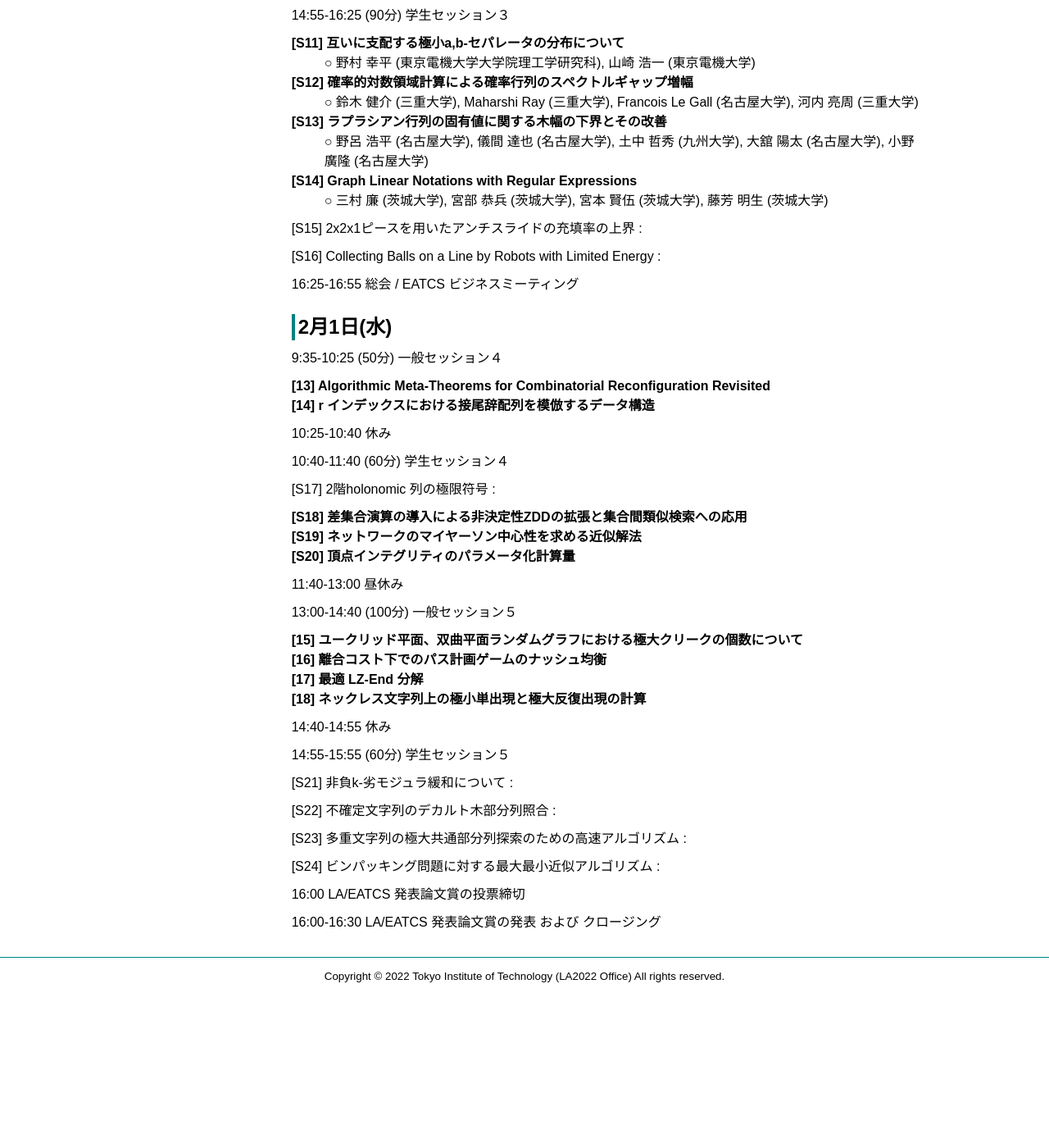
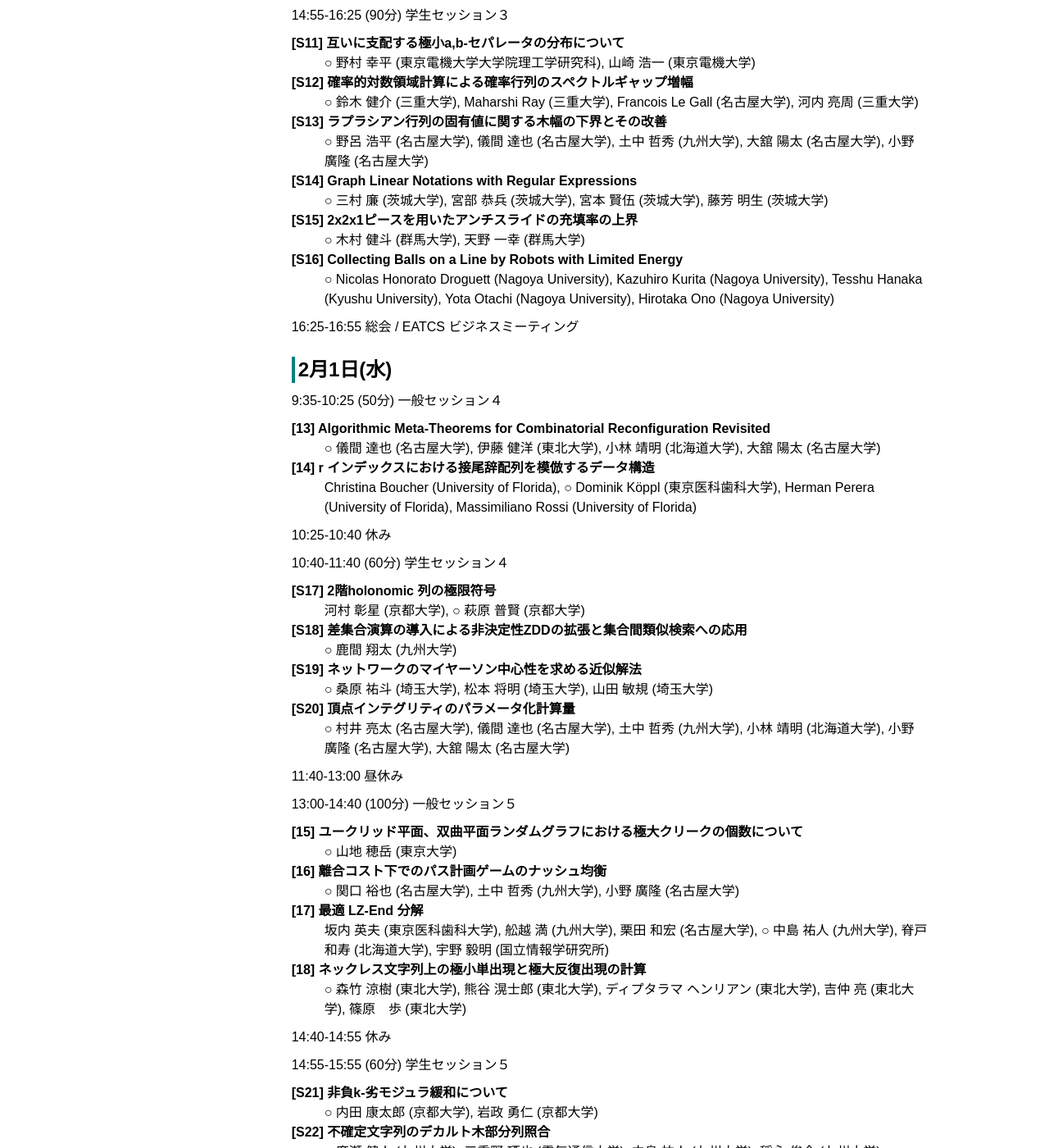
Before and after one commit to LA-symposium2022/LA-symposium2022.github.io, a Jekyll site: the page built from winter_program.md, in a window 1280 px wide and 1400 px high, scrolled down 1781 px. Shown: the whole window at 82% size. Built offline with Jekyll 4.4.1, drawn with Linux system fonts in a browser that asks for light colours; before the commit the page ends 2984 px from its top, so only the background shows below that; some of the changed text lies outside the part shown.

Commit message:
Update winter_program.md

```diff
--- a/winter_program.md
+++ b/winter_program.md
@@ -111,10 +111,10 @@ title: LA Symposium 2022, 冬のLAプログラム
 : ○ 三村 廉	(茨城大学), 宮部 恭兵	(茨城大学),	宮本 賢伍	(茨城大学),	藤芳 明生 (茨城大学)
 
 [S15] 2x2x1ピースを用いたアンチスライドの充填率の上界
-:
+: ○ 木村 健斗	(群馬大学),	天野 一幸	(群馬大学)
 
 [S16] Collecting Balls on a Line by Robots with Limited Energy
-:
+: ○ Nicolas Honorato Droguett	(Nagoya University),	Kazuhiro Kurita	(Nagoya University),	Tesshu Hanaka	(Kyushu University),	Yota Otachi (Nagoya University),	Hirotaka Ono	(Nagoya University)
 
 16:25-16:55 総会 / EATCS ビジネスミーティング
 
@@ -124,58 +124,58 @@ title: LA Symposium 2022, 冬のLAプログラム
 9:35-10:25 (50分) 一般セッション４
 
 [13] Algorithmic Meta-Theorems for Combinatorial Reconfiguration Revisited
-:
+: ○ 儀間 達也	(名古屋大学),	伊藤 健洋	(東北大学),	小林 靖明	(北海道大学),	大舘 陽太	(名古屋大学)
 
 [14] r インデックスにおける接尾辞配列を模倣するデータ構造
-:
+: Christina Boucher	(University of Florida),	○ Dominik Köppl	(東京医科歯科大学), Herman Perera	(University of Florida),	Massimiliano Rossi	(University of Florida)
 
 10:25-10:40 休み
 
 10:40-11:40 (60分) 学生セッション４
 
 [S17] 2階holonomic 列の極限符号
-:
+: 河村 彰星	(京都大学),	○ 萩原 普賢	(京都大学)
 
 [S18] 差集合演算の導入による非決定性ZDDの拡張と集合間類似検索への応用
-:
+: ○ 鹿間 翔太	(九州大学)
 
 [S19] ネットワークのマイヤーソン中心性を求める近似解法
-:
+: ○ 桑原 祐斗 (埼玉大学), 松本 将明 (埼玉大学), 山田 敏規	(埼玉大学)
 
 [S20] 頂点インテグリティのパラメータ化計算量
-:
+: ○ 村井 亮太 (名古屋大学), 儀間 達也	(名古屋大学),	土中 哲秀	(九州大学),	小林 靖明	(北海道大学),	小野 廣隆	(名古屋大学),	大舘 陽太	(名古屋大学)
 
 11:40-13:00 昼休み
 
 13:00-14:40 (100分) 一般セッション５
 
 [15] ユークリッド平面、双曲平面ランダムグラフにおける極大クリークの個数について
-:
+: ○ 山地 穂岳	(東京大学)
 
 [16] 離合コスト下でのパス計画ゲームのナッシュ均衡
-:
+: ○ 関口 裕也	(名古屋大学),	土中 哲秀	(九州大学),	小野 廣隆	(名古屋大学)
 
 [17] 最適 LZ-End 分解
-:
+: 坂内 英夫	(東京医科歯科大学),	舩越 満	(九州大学),	栗田 和宏	(名古屋大学),	○ 中島 祐人	(九州大学),	脊戸 和寿	(北海道大学),	宇野 毅明	(国立情報学研究所)
 
 [18] ネックレス文字列上の極小単出現と極大反復出現の計算
-:
+: ○ 森竹 涼樹	(東北大学),	熊谷 滉士郎	(東北大学),	ディプタラマ ヘンリアン	(東北大学),	吉仲 亮	(東北大学),	篠原　歩 (東北大学)
 
 14:40-14:55 休み
 
 14:55-15:55 (60分) 学生セッション５
 
 [S21] 非負k-劣モジュラ緩和について
-:
+: ○ 内田 康太郎	(京都大学),	岩政 勇仁	(京都大学)
 
 [S22] 不確定文字列のデカルト木部分列照合
-:
+: ○ 廣瀬 健人	(九州大学),	三重野 琢也	(電気通信大学),	中島 祐人	(九州大学),	稲永 俊介	(九州大学)
 
 [S23] 多重文字列の極大共通部分列探索のための高速アルゴリズム
-:
+: ○ 廣田 弥祐二 (東北大学),	酒井 義文	(東北大学)
 
 [S24] ビンパッキング問題に対する最大最小近似アルゴリズム
-:
+:○ 渥美 里菜	(信州大学),	藤原 洋志	(信州大学),	山本 博章	(信州大学)
 
 16:00 LA/EATCS 発表論文賞の投票締切
 
```
